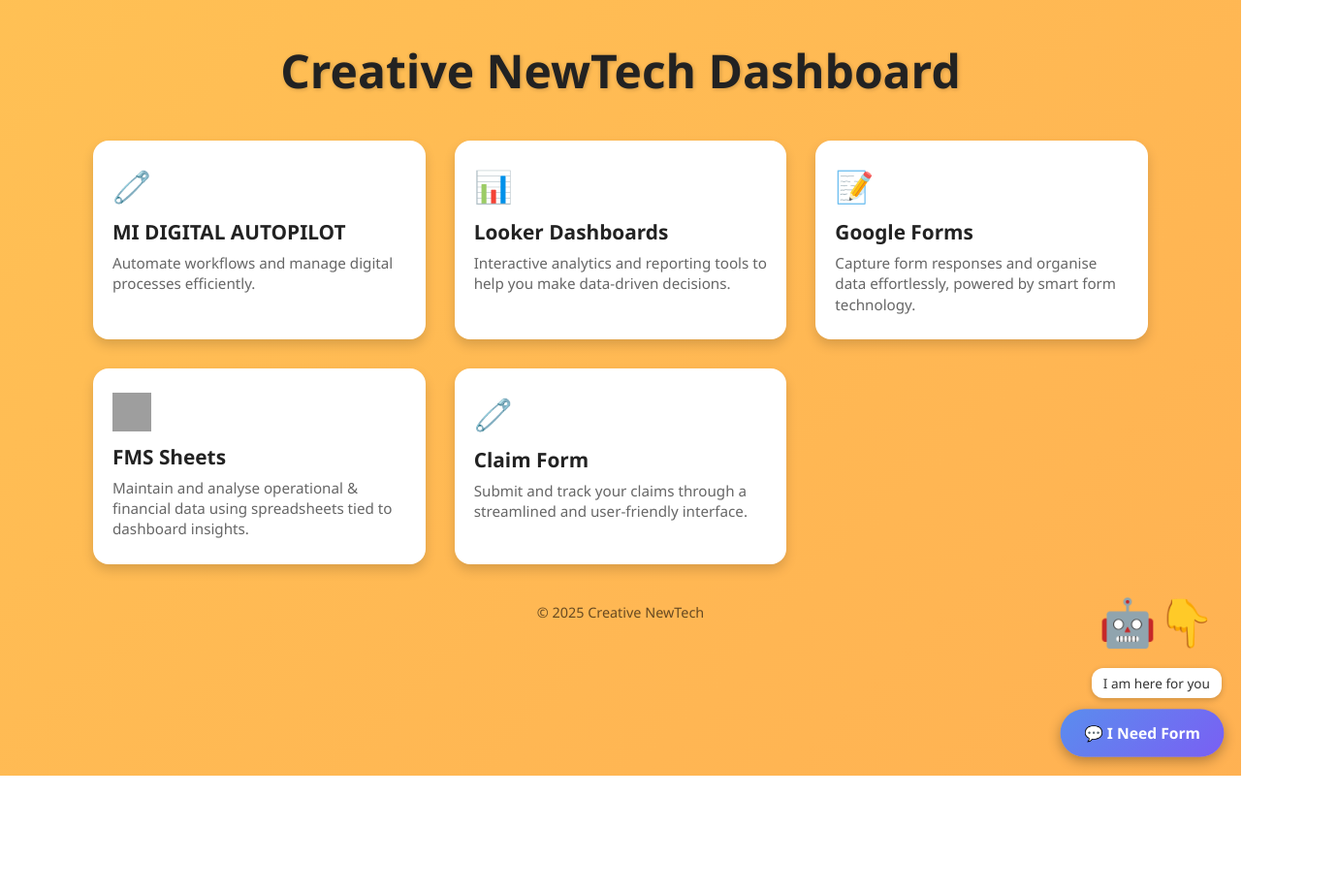
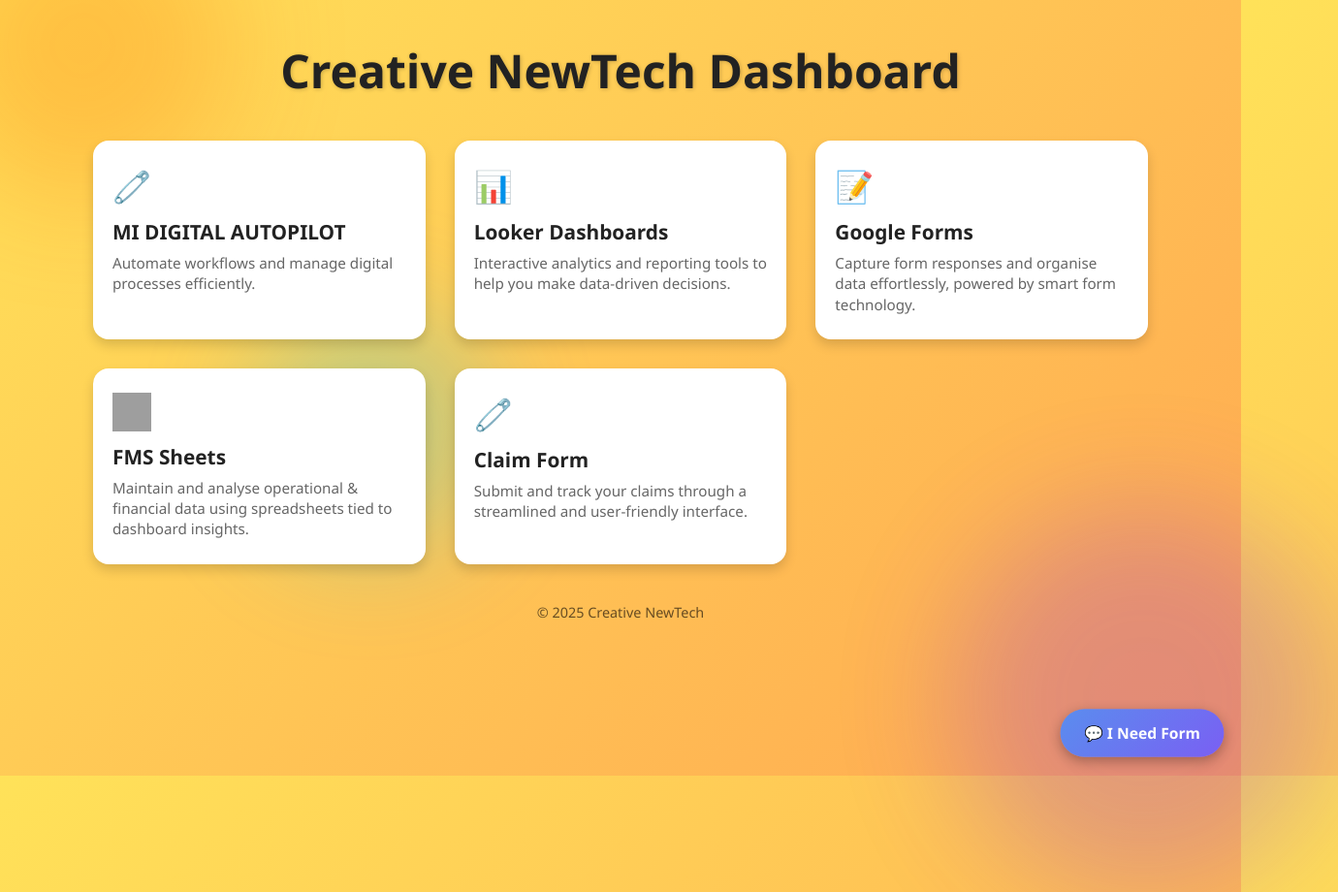
Before and after one commit to guru78611/Creative-dashboard, a plain HTML site: page index.html in a window 1280 px wide. Shown: the whole page at 97% size, 1380 px wide, since content can reach past the window. Before the commit the page ends 800 px from the top, so only its background shows below. Drawn offline with Linux system fonts and the light colour scheme; grey boxes are pictures that could not be loaded.

Commit message:
Update index.html

```diff
--- a/index.html
+++ b/index.html
@@ -10,19 +10,56 @@
       padding: 0;
       font-family: 'Segoe UI', Tahoma, Geneva, Verdana, sans-serif;
       background: linear-gradient(135deg, #ffe259, #ffa751);
-      background-size: 400% 400%;
-      animation: bgAnimation 15s ease infinite;
       color: #333;
       min-height: 100vh;
       display: flex;
       flex-direction: column;
       align-items: center;
+      position: relative;
+      overflow: hidden;
     }
 
-    @keyframes bgAnimation {
-      0%   { background-position: 0% 50%; }
-      50%  { background-position: 100% 50%; }
-      100% { background-position: 0% 50%; }
+    /* Animated Background Shapes */
+    .bg-shape {
+      position: absolute;
+      border-radius: 50%;
+      opacity: 0.25;
+      filter: blur(60px);
+      animation: float 15s infinite ease-in-out;
+      z-index: 0;
+    }
+
+    .shape1 {
+      width: 300px;
+      height: 300px;
+      background: #ff6a00;
+      top: -80px;
+      left: -80px;
+      animation-delay: 0s;
+    }
+
+    .shape2 {
+      width: 400px;
+      height: 400px;
+      background: #8e2de2;
+      bottom: -120px;
+      right: -100px;
+      animation-delay: 5s;
+    }
+
+    .shape3 {
+      width: 250px;
+      height: 250px;
+      background: #00c9ff;
+      top: 40%;
+      left: 20%;
+      animation-delay: 10s;
+    }
+
+    @keyframes float {
+      0% { transform: translateY(0) translateX(0) scale(1); }
+      50% { transform: translateY(-30px) translateX(20px) scale(1.05); }
+      100% { transform: translateY(0) translateX(0) scale(1); }
     }
 
     h1 {
@@ -31,6 +68,7 @@
       font-weight: 700;
       color: #222;
       text-shadow: 1px 1px 4px rgba(0,0,0,0.2);
+      z-index: 1;
     }
 
     .dashboard {
@@ -40,6 +78,7 @@
       width: 85%;
       max-width: 1100px;
       margin-top: 20px;
+      z-index: 1;
     }
 
     .card {
@@ -52,6 +91,8 @@
       display: flex;
       flex-direction: column;
       transition: transform 0.25s, box-shadow 0.25s;
+      position: relative;
+      z-index: 1;
     }
 
     .card:hover {
@@ -82,50 +123,10 @@
       margin: 40px 0 20px;
       font-size: 0.9em;
       color: rgba(0,0,0,0.6);
+      z-index: 1;
     }
 
-    /* Chatbot + Floating Button Styles */
-    .chat-container {
-      position: fixed;
-      bottom: 80px;
-      right: 20px;
-      text-align: center;
-      pointer-events: none;  /* robot is decorative */
-    }
-
-    .robot {
-      font-size: 3em;
-      animation: bounce 2s infinite;
-    }
-
-    .speech {
-      background: #fff;
-      color: #333;
-      display: inline-block;
-      padding: 6px 12px;
-      border-radius: 12px;
-      font-size: 0.85em;
-      margin-top: 6px;
-      box-shadow: 0 2px 6px rgba(0,0,0,0.2);
-      position: relative;
-    }
-
-    .speech::after {
-      content: '';
-      position: absolute;
-      bottom: -6px;
-      left: 50%;
-      transform: translateX(-50%);
-      border-width: 6px;
-      border-style: solid;
-      border-color: #fff transparent transparent transparent;
-    }
-
-    @keyframes bounce {
-      0%, 100% { transform: translateY(0); }
-      50% { transform: translateY(-10px); }
-    }
-
+    /* Floating "I Need Form" Button */
     .chat-btn {
       position: fixed;
       bottom: 20px;
@@ -140,7 +141,7 @@
       box-shadow: 0 4px 12px rgba(0,0,0,0.3);
       transition: all 0.3s ease;
       animation: pulse 3s infinite;
-      pointer-events: auto; /* make it clickable */
+      z-index: 2;
     }
 
     .chat-btn:hover {
@@ -156,6 +157,11 @@
   </style>
 </head>
 <body>
+
+  <!-- Background Shapes -->
+  <div class="bg-shape shape1"></div>
+  <div class="bg-shape shape2"></div>
+  <div class="bg-shape shape3"></div>
 
   <h1>Creative NewTech Dashboard</h1>
 
@@ -193,12 +199,6 @@
 
   </div>
 
-  <!-- Robot + Speech -->
-  <div class="chat-container">
-    <div class="robot">🤖👇</div>
-    <div class="speech">I am here for you</div>
-  </div>
-
   <!-- Floating "I Need Form" Button -->
   <a href="https://docs.google.com/forms/d/e/1FAIpQLScKE0Flft9nirS6LljOvON5Bc60llCTgs607I0IvkxSvnswVw/viewform?usp=sharing&ouid=106541071227620913343" target="_blank" class="chat-btn">
     💬 I Need Form
```
